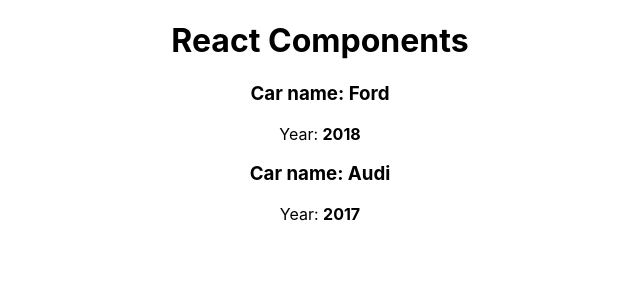
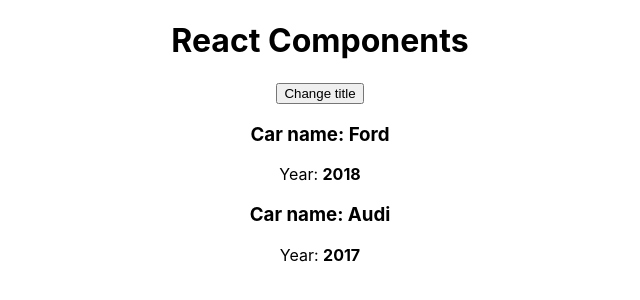
Before and after one commit to alexeysorok/ReactJS-Tutorial, a React (Create React App) app in the folder react-theory/: page / in a window 1280 px wide. Shown: the top 300 px of the page, without its empty margins (320-960 px from the left). Built offline with nearby package versions, Linux system fonts and the light colour scheme.

Commit message:
Добавили событие

```diff
--- a/react-theory/src/App.js
+++ b/react-theory/src/App.js
@@ -13,6 +13,13 @@
     pageTitle: 'React Components'
   }
 
+  changeTitleHandle1() {
+
+  }
+  changeTitleHandle = () =>{
+    console.log('Clicked')
+  }
+
 
 
 
@@ -26,6 +33,8 @@
     return (
       <div style={divStyle}>
       <h1>{this.state.pageTitle}</h1>
+
+      <button onClick={this.changeTitleHandle}>Change title</button>
 
 
 
```
